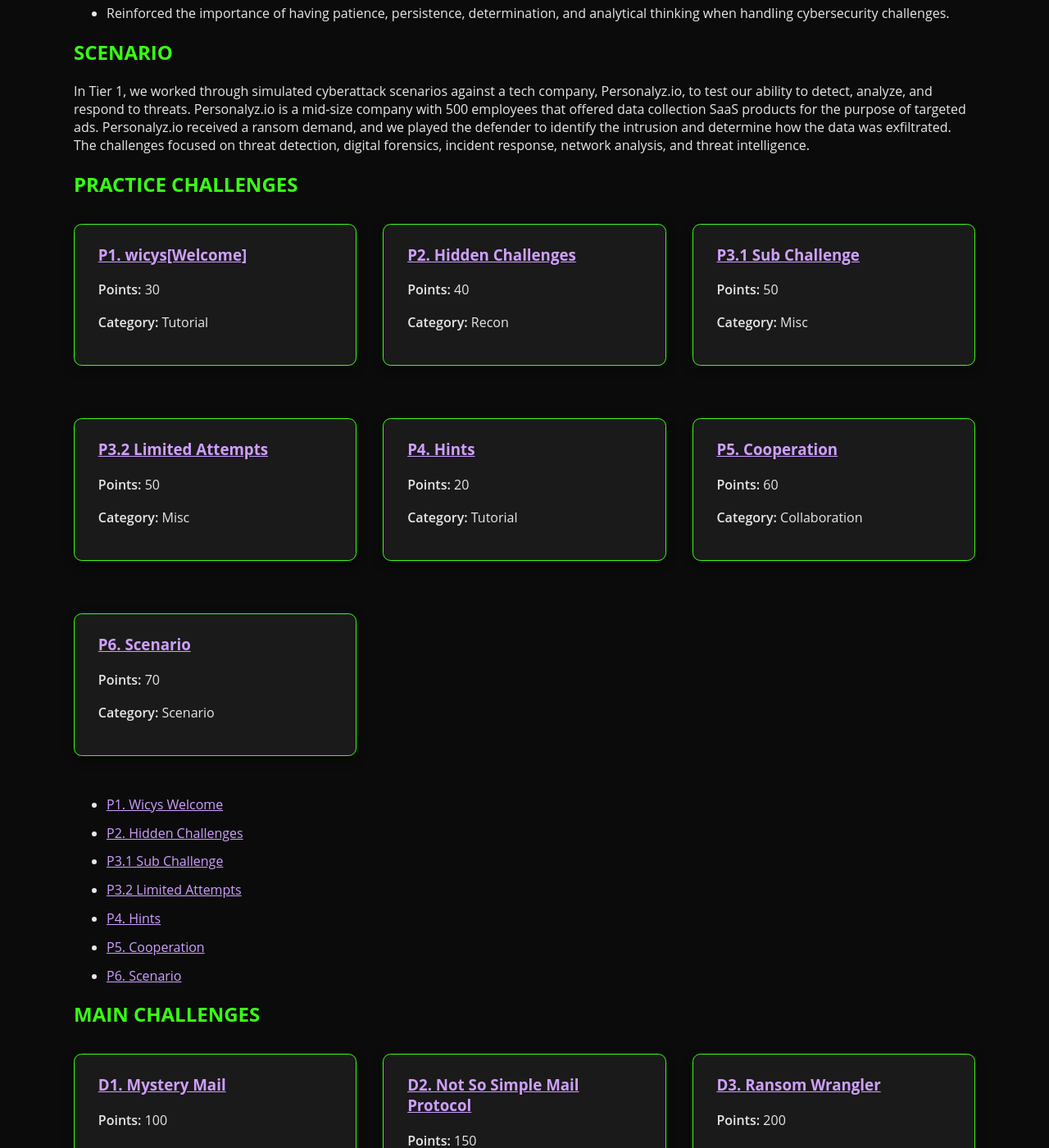
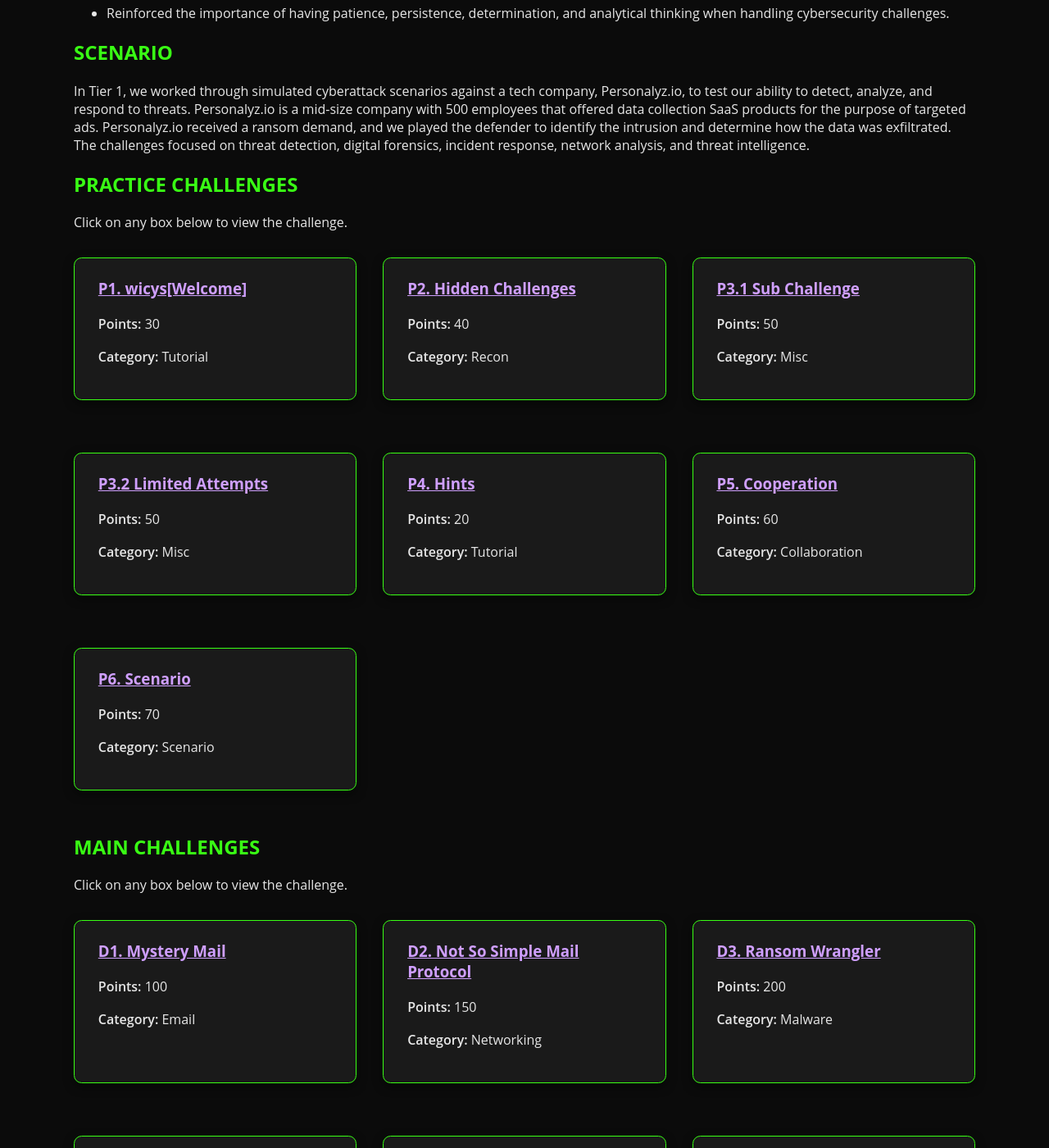
Before and after one commit to glsanclem/2025_wicys_target_ctf, a Jekyll site: the page built from index.md, in a window 1280 px wide and 1400 px high, scrolled down 773 px. Shown: the whole window at 82% size. Built offline with Jekyll 4.4.1, drawn with Linux system fonts in a browser that asks for light colours; some of the changed text lies outside the part shown.

Commit message:
Update index.md

```diff
--- a/index.md
+++ b/index.md
@@ -24,6 +24,8 @@ There were two tiers: Tier 1 is primarily blue-team focused and Tier 2 is red-te
 In Tier 1, we worked through simulated cyberattack scenarios against a tech company, Personalyz.io, to test our ability to detect, analyze, and respond to threats. Personalyz.io is a mid-size company with 500 employees that offered data collection SaaS products for the purpose of targeted ads. Personalyz.io received a ransom demand, and we played the defender to identify the intrusion and determine how the data was exfiltrated. The challenges focused on threat detection, digital forensics, incident response, network analysis, and threat intelligence.
 
 ## PRACTICE CHALLENGES
+
+Click on any box below to view the challenge.
 
 <div class="challenge-grid">
 
@@ -71,15 +73,11 @@ In Tier 1, we worked through simulated cyberattack scenarios against a tech comp
 
 </div>
 
-- [P1. Wicys Welcome](practice_challenges/p1-wicys-welcome.md)
-- [P2. Hidden Challenges](practice_challenges/p2-hidden-challenges.md)
-- [P3.1 Sub Challenge](practice_challenges/p3-1-sub-challenge.md)
-- [P3.2 Limited Attempts](practice_challenges/p3-2-limited-attempts.md)
-- [P4. Hints](practice_challenges/p4-hints.md)
-- [P5. Cooperation](practice_challenges/p5-cooperation.md)
-- [P6. Scenario](practice_challenges/p6-scenario.md)
+
 
 ## MAIN CHALLENGES
+
+Click on any box below to view the challenge.
 
 <div class="challenge-grid">
 
```
Also changed, not shown: other parts of index.md (+0 -7 lines).
